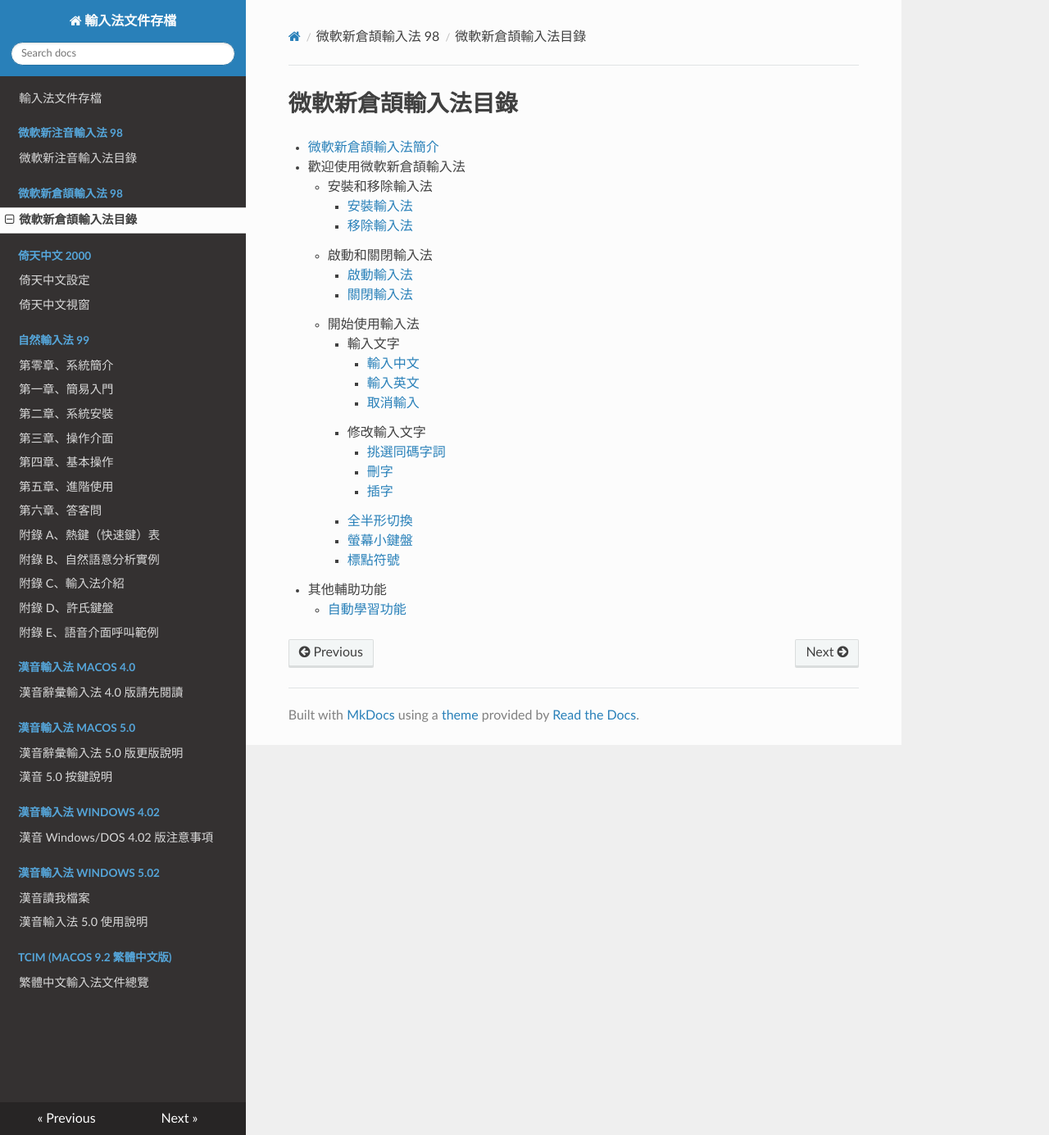
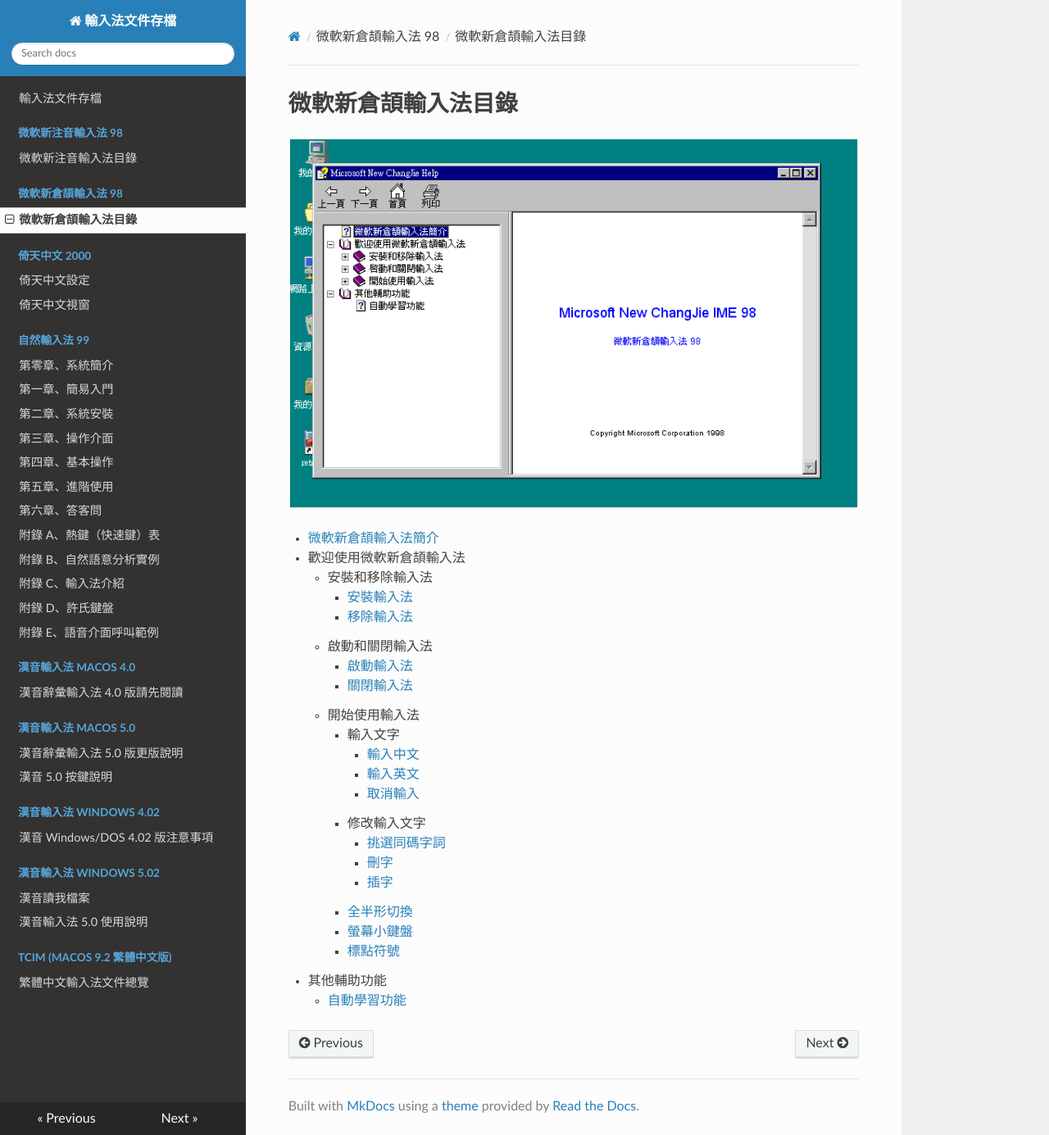
Before and after one commit to zonble/ime_doc_archive, an MkDocs documentation site: the page built from docs/ms_new_cangjie_98/index.md, in a window 1280 px wide and 1385 px high. Shown: the whole window at 82% size. Built offline with MkDocs 1.6.1, drawn with Linux system fonts in a browser that asks for light colours; nearby versions of some CDN libraries.

```diff
--- a/docs/ms_new_cangjie_98/index.md
+++ b/docs/ms_new_cangjie_98/index.md
@@ -1,4 +1,6 @@
 # 微軟新倉頡輸入法目錄
+
+![微軟新倉頡輸入法目錄](canjie98.png)
 
 -   [微軟新倉頡輸入法簡介](./introduction.md)
 -   歡迎使用微軟新倉頡輸入法
```
Also changed, not shown: docs/ms_new_phonetic_98/index.md (+2 -0 lines), docs/ms_new_cangjie_98/canjie98.png (added), docs/ms_new_phonetic_98/phonetic98.png (added).
